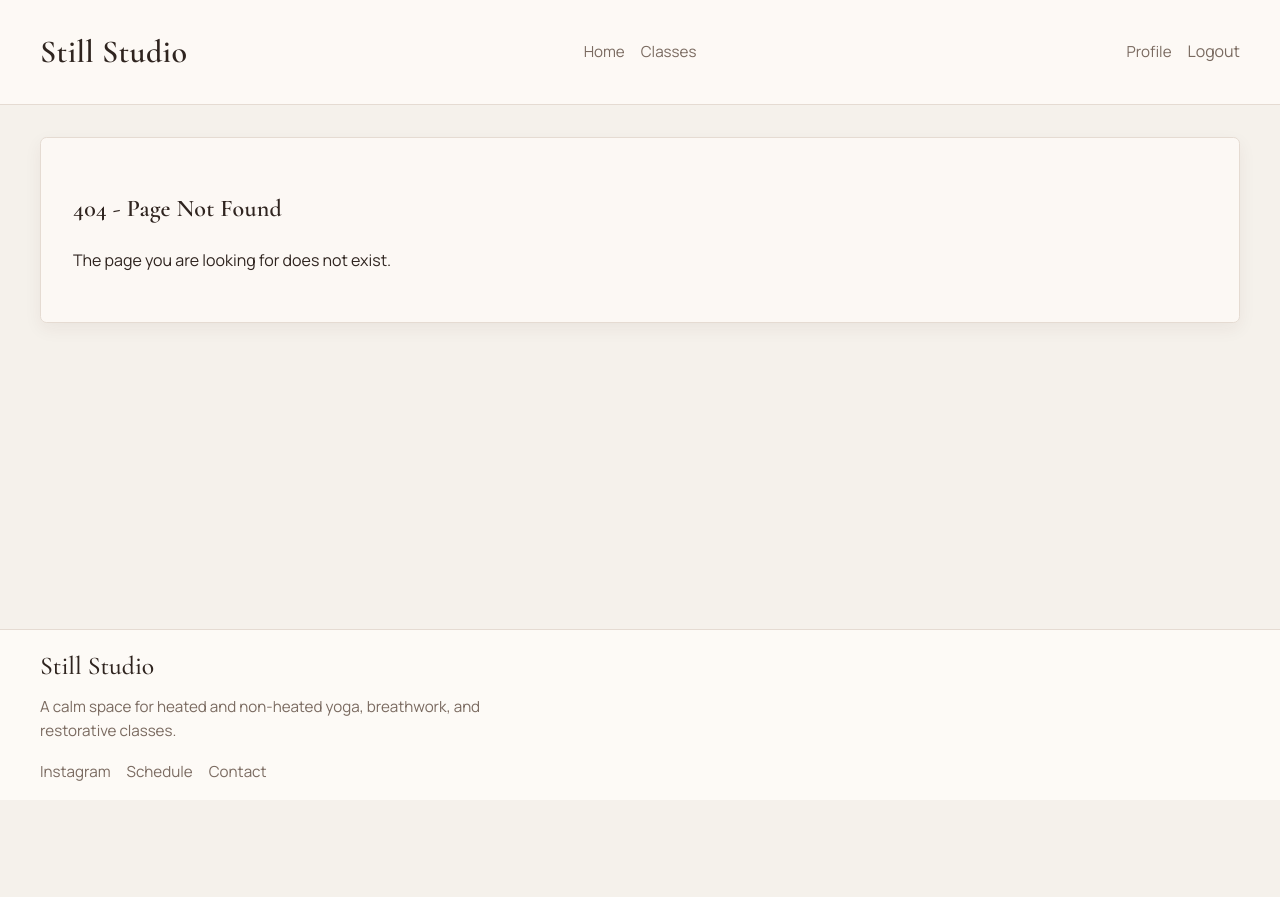
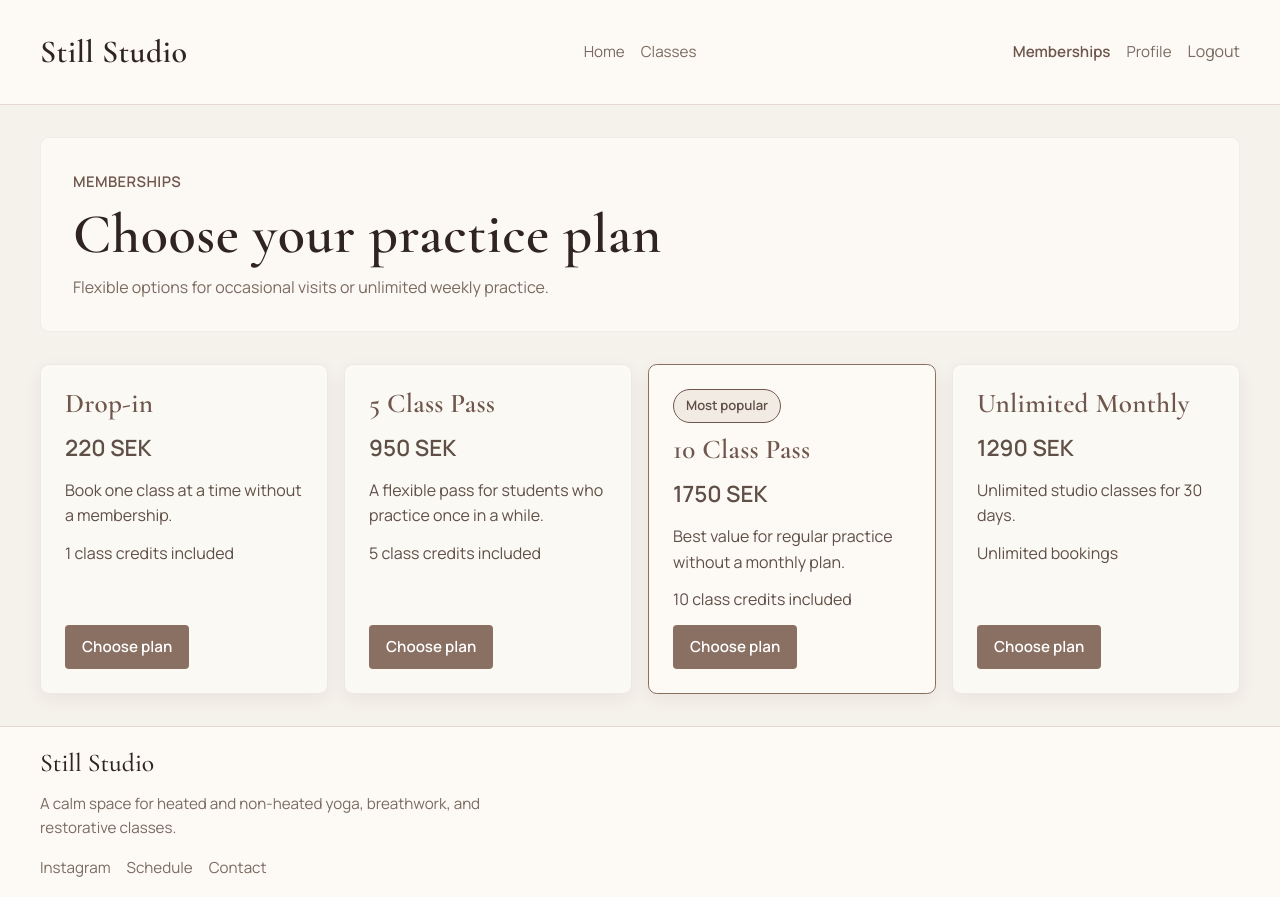
Before and after one commit to JennAnd/yoga-booking-platform, a React (Vite) app: page /memberships in a window 1280 px wide. Before the commit the page ends 800 px from the top, so only its background shows below. Built offline with nearby package versions, Linux system fonts and the light colour scheme; sample sign-in values are in the browser's storage.

Commit message:
feat: add memberships pricing and class credits

```diff
--- a/src/App.jsx
+++ b/src/App.jsx
@@ -9,6 +9,7 @@ import Login from "./pages/Login";
 import Register from "./pages/Register";
 import Profile from "./pages/Profile";
 import NotFound from "./pages/NotFound";
+import Memberships from "./pages/Memberships";
 
 function App() {
   return (
@@ -23,6 +24,7 @@ function App() {
             <Route path="/classes/:id" element={<ClassDetails />} />
             <Route path="/login" element={<Login />} />
             <Route path="/register" element={<Register />} />
+            <Route path="/memberships" element={<Memberships />} />
             <Route
               path="/profile"
               element={
--- a/src/components/layout/Navbar.jsx
+++ b/src/components/layout/Navbar.jsx
@@ -69,12 +69,20 @@ function Navbar() {
               {isLoggedIn ? (
                 <>
                   <NavLink
+                    to="/memberships"
+                    className={getNavLinkClassName}
+                    onClick={closeMenu}
+                  >
+                    Memberships
+                  </NavLink>
+                  <NavLink
                     to="/profile"
                     className={getNavLinkClassName}
                     onClick={closeMenu}
                   >
                     Profile
                   </NavLink>
+
                   <button
                     type="button"
                     className="navbar__auth-button"
--- a/src/context/AuthContext.jsx
+++ b/src/context/AuthContext.jsx
@@ -93,7 +93,8 @@ function AuthProvider({ children }) {
       lastName,
       email,
       password,
-      membership: "Unlimited Monthly",
+      membership: null,
+      classCredits: 0,
       bookings: [],
       waitlist: [],
       favorites: [],
@@ -103,6 +104,24 @@ function AuthProvider({ children }) {
     setUser(newUser);
   };
 
+  const chooseMembership = (membership) => {
+    if (!user) {
+      throw new Error("You need to be logged in to choose a membership.");
+    }
+
+    const updatedUser = {
+      ...user,
+      membership:
+        membership.type === "unlimited" ? membership : user.membership,
+      classCredits:
+        membership.type === "credits"
+          ? (user.classCredits ?? 0) + membership.credits
+          : (user.classCredits ?? 0),
+    };
+
+    updateStoredUser(updatedUser);
+  };
+
   const logout = () => {
     setUser(null);
   };
@@ -110,6 +129,15 @@ function AuthProvider({ children }) {
   const bookClass = (classId) => {
     if (!user) {
       throw new Error("You need to be logged in to book a class.");
+    }
+
+    const hasUnlimitedMembership = user.membership?.type === "unlimited";
+    const hasClassCredits = (user.classCredits ?? 0) > 0;
+
+    if (!hasUnlimitedMembership && !hasClassCredits) {
+      throw new Error(
+        "You need an active membership or class credits to book classes.",
+      );
     }
 
     const alreadyBooked = user.bookings.includes(classId);
@@ -137,6 +165,10 @@ function AuthProvider({ children }) {
       waitlist: user.waitlist.filter(
         (currentClassId) => currentClassId !== classId,
       ),
+
+      classCredits: hasUnlimitedMembership
+        ? user.classCredits
+        : Math.max((user.classCredits ?? 0) - 1, 0),
     };
 
     setClassAvailability((currentAvailability) => ({
@@ -179,6 +211,11 @@ function AuthProvider({ children }) {
       bookings: user.bookings.filter(
         (currentClassId) => currentClassId !== classId,
       ),
+
+      classCredits:
+        user.membership?.type === "unlimited"
+          ? user.classCredits
+          : (user.classCredits ?? 0) + 1,
     };
 
     setClassAvailability((currentAvailability) => ({
@@ -281,6 +318,7 @@ function AuthProvider({ children }) {
       login,
       register,
       logout,
+      chooseMembership,
       bookClass,
       cancelBooking,
       joinWaitlist,
--- /dev/null
+++ b/src/data/memberships.js
@@ -0,0 +1,47 @@
+/**
+ * Membership and pricing options for Still Studio.
+ * Used to display simple fake purchase plans in the app.
+ */
+
+export const memberships = [
+  {
+    id: "drop-in",
+    name: "Drop-in",
+    price: 220,
+    currency: "SEK",
+    description: "Book one class at a time without a membership.",
+    credits: 1,
+    type: "credits",
+    isRecommended: false,
+  },
+  {
+    id: "five-class-pass",
+    name: "5 Class Pass",
+    price: 950,
+    currency: "SEK",
+    description: "A flexible pass for students who practice once in a while.",
+    credits: 5,
+    type: "credits",
+    isRecommended: false,
+  },
+  {
+    id: "ten-class-pass",
+    name: "10 Class Pass",
+    price: 1750,
+    currency: "SEK",
+    description: "Best value for regular practice without a monthly plan.",
+    credits: 10,
+    type: "credits",
+    isRecommended: true,
+  },
+  {
+    id: "unlimited-monthly",
+    name: "Unlimited Monthly",
+    price: 1290,
+    currency: "SEK",
+    description: "Unlimited studio classes for 30 days.",
+    credits: null,
+    type: "unlimited",
+    isRecommended: false,
+  },
+];
--- a/src/index.css
+++ b/src/index.css
@@ -1163,6 +1163,149 @@ a {
 }
 
 /* ---------------------------------- */
+/* Memberships page                   */
+/* ---------------------------------- */
+
+.memberships-page {
+  display: grid;
+  gap: var(--space-6);
+}
+
+.memberships-page__hero {
+  display: grid;
+  gap: var(--space-3);
+  padding: var(--space-6);
+  background-color: rgba(253, 250, 246, 0.88);
+  border: 1px solid rgba(111, 87, 77, 0.08);
+  border-radius: var(--radius-xl);
+}
+
+.memberships-page__eyebrow {
+  margin: 0;
+  color: var(--color-primary-dark);
+  font-size: 0.92rem;
+  font-weight: 600;
+  letter-spacing: 0.03em;
+  text-transform: uppercase;
+}
+
+.memberships-page__title {
+  margin: 0;
+  font-size: clamp(2.2rem, 5vw, 3.5rem);
+  line-height: 1.02;
+}
+
+.memberships-page__description {
+  margin: 0;
+  max-width: 58ch;
+  color: var(--color-text-muted);
+  font-size: 1rem;
+  line-height: 1.5;
+}
+
+.memberships-grid {
+  display: grid;
+  gap: var(--space-4);
+}
+
+.membership-card {
+  position: relative;
+  display: flex;
+  flex-direction: column;
+  gap: var(--space-3);
+  padding: var(--space-5);
+  background-color: rgba(253, 250, 246, 0.82);
+  border: 1px solid rgba(111, 87, 77, 0.1);
+  border-radius: var(--radius-xl);
+  box-shadow: var(--shadow-sm);
+  transition:
+    transform 0.2s ease,
+    box-shadow 0.2s ease,
+    border-color 0.2s ease;
+}
+
+.membership-card:hover,
+.membership-card:focus-within {
+  transform: translateY(-2px);
+  border-color: rgba(111, 87, 77, 0.22);
+  box-shadow: var(--shadow-md);
+}
+
+.membership-card--recommended {
+  border-color: var(--color-primary);
+  background-color: var(--color-surface);
+}
+
+.membership-card__badge {
+  width: fit-content;
+  margin: 0;
+  padding: 0.35rem 0.75rem;
+  border-radius: 999px;
+  background-color: var(--color-surface-muted);
+  border: 1px solid var(--color-primary-dark);
+  color: var(--color-primary-dark);
+  font-size: 0.82rem;
+  font-weight: 700;
+}
+
+.membership-card h2 {
+  margin: 0;
+  font-size: 1.7rem;
+  line-height: 1.08;
+  color: var(--color-primary-dark);
+}
+
+.membership-card__price {
+  margin: 0;
+  font-size: 1.4rem;
+  font-weight: 700;
+  color: var(--color-text);
+}
+
+.membership-card__description,
+.membership-card p {
+  margin: 0;
+  color: #5f4f46;
+}
+
+.membership-card .ui-button {
+  margin-top: auto;
+  width: fit-content;
+}
+
+.membership-confirmation {
+  position: fixed;
+  inset: 0;
+  z-index: 20;
+  display: grid;
+  place-items: center;
+  padding: var(--space-4);
+  background-color: rgba(47, 36, 31, 0.42);
+}
+
+.membership-confirmation__card {
+  width: min(100%, 28rem);
+  display: grid;
+  gap: var(--space-4);
+  padding: var(--space-5);
+  background-color: var(--color-surface);
+  border: 1px solid var(--color-border);
+  border-radius: var(--radius-xl);
+  box-shadow: var(--shadow-md);
+}
+
+.membership-confirmation__card h2,
+.membership-confirmation__card p {
+  margin: 0;
+}
+
+.membership-confirmation__actions {
+  display: flex;
+  gap: var(--space-3);
+  flex-wrap: wrap;
+}
+
+/* ---------------------------------- */
 /* Footer content                     */
 /* ---------------------------------- */
 
@@ -1240,6 +1383,10 @@ a {
   .classes-page__filters {
     grid-template-columns: repeat(3, 1fr);
   }
+
+  .memberships-grid {
+    grid-template-columns: repeat(2, 1fr);
+  }
 }
 
 @media (min-width: 900px) {
@@ -1297,6 +1444,10 @@ a {
     grid-template-columns: 1.1fr 0.9fr;
     align-items: center;
   }
+
+  .memberships-grid {
+    grid-template-columns: repeat(4, 1fr);
+  }
 }
 
 @media (max-width: 899px) {
--- /dev/null
+++ b/src/pages/Memberships.jsx
@@ -0,0 +1,120 @@
+/**
+ * Memberships page.
+ * Displays pricing plans and allows the user to choose a membership.
+ */
+
+import { memberships } from "../data/memberships";
+import useAuth from "../hooks/useAuth";
+import { useState } from "react";
+
+function Memberships() {
+  const { user, chooseMembership } = useAuth();
+  const [selectedMembership, setSelectedMembership] = useState(null);
+
+  const handleChooseMembership = (membership) => {
+    setSelectedMembership(membership);
+  };
+
+  const handleBuyMembership = () => {
+    if (!selectedMembership) {
+      return;
+    }
+
+    try {
+      chooseMembership(selectedMembership);
+      setSelectedMembership(null);
+    } catch (error) {
+      console.error(error.message);
+    }
+  };
+
+  return (
+    <section className="memberships-page">
+      <div className="memberships-page__hero">
+        <p className="memberships-page__eyebrow">Memberships</p>
+
+        <h1 className="memberships-page__title">Choose your practice plan</h1>
+
+        <p className="memberships-page__description">
+          Flexible options for occasional visits or unlimited weekly practice.
+        </p>
+      </div>
+
+      <div className="memberships-grid">
+        {memberships.map((membership) => (
+          <article
+            key={membership.id}
+            className={`membership-card ${
+              membership.isRecommended ? "membership-card--recommended" : ""
+            }`}
+          >
+            {membership.isRecommended ? (
+              <p className="membership-card__badge">Most popular</p>
+            ) : null}
+
+            <h2>{membership.name}</h2>
+
+            <p className="membership-card__price">
+              {membership.price} {membership.currency}
+            </p>
+
+            <p className="membership-card__description">
+              {membership.description}
+            </p>
+
+            {membership.type === "credits" ? (
+              <p>{membership.credits} class credits included</p>
+            ) : (
+              <p>Unlimited bookings</p>
+            )}
+
+            <button
+              type="button"
+              className="ui-button ui-button--primary"
+              onClick={() => handleChooseMembership(membership)}
+              disabled={!user}
+            >
+              Choose plan
+            </button>
+          </article>
+        ))}
+      </div>
+      {selectedMembership ? (
+        <div className="membership-confirmation">
+          <div className="membership-confirmation__card">
+            <h2>Confirm membership</h2>
+
+            <p>
+              You are about to buy <strong>{selectedMembership.name}</strong>{" "}
+              for{" "}
+              <strong>
+                {selectedMembership.price} {selectedMembership.currency}
+              </strong>
+              .
+            </p>
+
+            <div className="membership-confirmation__actions">
+              <button
+                type="button"
+                className="ui-button ui-button--primary"
+                onClick={handleBuyMembership}
+              >
+                Buy plan
+              </button>
+
+              <button
+                type="button"
+                className="ui-button ui-button--ghost"
+                onClick={() => setSelectedMembership(null)}
+              >
+                Cancel
+              </button>
+            </div>
+          </div>
+        </div>
+      ) : null}
+    </section>
+  );
+}
+
+export default Memberships;
--- a/src/pages/Profile.jsx
+++ b/src/pages/Profile.jsx
@@ -8,8 +8,13 @@ import { classes } from "../data/classes";
 import profileHeroImage from "../assets/profile-hero.webp";
 
 function Profile() {
-  const { user, toggleFavorite, getWaitlistPosition, leaveWaitlist } =
-    useAuth();
+  const {
+    user,
+    toggleFavorite,
+    getWaitlistPosition,
+    leaveWaitlist,
+    cancelBooking,
+  } = useAuth();
   const bookedClasses = user.bookings
     .map((classId) =>
       classes.find((currentClass) => currentClass.id === classId),
@@ -31,6 +36,14 @@ function Profile() {
   const handleRemoveFavorite = (classId) => {
     try {
       toggleFavorite(classId);
+    } catch (error) {
+      console.error(error.message);
+    }
+  };
+
+  const handleCancelBooking = (classId) => {
+    try {
+      cancelBooking(classId);
     } catch (error) {
       console.error(error.message);
     }
@@ -78,11 +91,24 @@ function Profile() {
 
         <article className="profile-card">
           <h2>Membership</h2>
+
+          {user.membership ? (
+            <>
+              <p>
+                <strong>Plan:</strong> {user.membership.name}
+              </p>
+
+              <p>
+                <strong>Price:</strong> {user.membership.price}{" "}
+                {user.membership.currency}
+              </p>
+            </>
+          ) : (
+            <p>No active unlimited membership.</p>
+          )}
+
           <p>
-            <strong>Plan:</strong> {user.membership}
-          </p>
-          <p>
-            Your current membership gives you access to book studio classes.
+            <strong>Class credits:</strong> {user.classCredits ?? 0}
           </p>
         </article>
 
@@ -99,6 +125,13 @@ function Profile() {
                   <p>
                     {yogaClass.instructor} • {yogaClass.location}
                   </p>
+                  <button
+                    type="button"
+                    className="ui-button ui-button--ghost"
+                    onClick={() => handleCancelBooking(yogaClass.id)}
+                  >
+                    Cancel booking
+                  </button>
                 </div>
               ))}
             </div>
```
